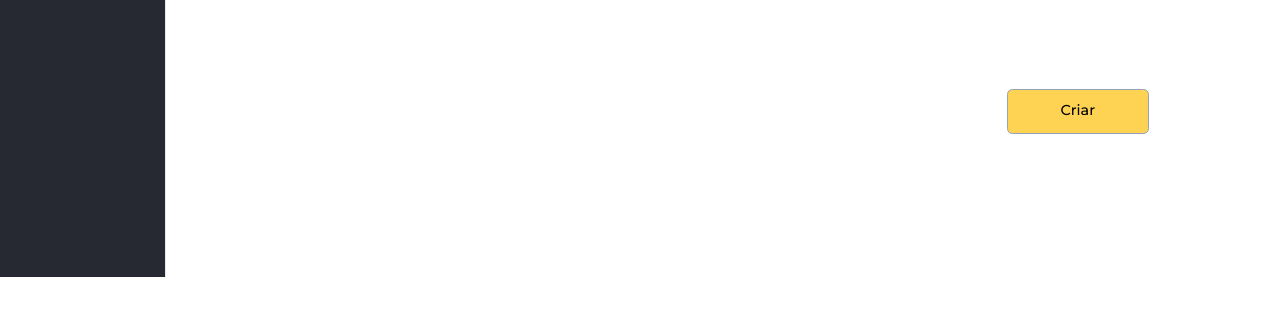
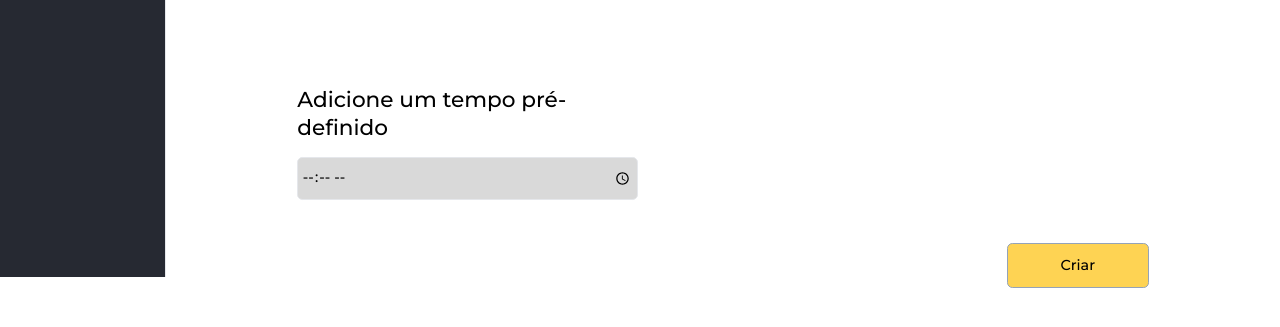
Before and after one commit to gustavohpereira/api_miragegroup_4sem_front, a React (Create React App) app: page /createMeeting in a window 1280 px wide. Shown: the part 523-850 px from the top of the page. Before the commit the page ends 800 px from the top, so only its background shows below. Built offline with nearby package versions, Linux system fonts and the light colour scheme; no server answers; sample sign-in values are in the browser's storage.

Commit message:
Feature/ update meeting style and adding time for the meeting requests

```diff
--- a/src/components/UsersComponents/UserList/userList.jsx
+++ b/src/components/UsersComponents/UserList/userList.jsx
@@ -39,7 +39,7 @@ export default function UserList() {
         <div className="container mx-auto">
             <div className="flex justify-between items-center mb-8">
                 <h1 className="font-bold text-4xl">Usuários</h1>
-                <button className='py-2 px-4 bg-blue-500 text-white rounded hover:bg-blue-600' onClick={registerUser}>Criar novo usuário</button>
+                <button className='py-2 px-4 bg-gray-700 text-white rounded hover:bg-gray-900' onClick={registerUser}>Criar novo usuário</button>
             </div>
 
             <div className="overflow-x-auto">
--- a/src/components/meetingsComponents/NewMeeting/NewMeeting.jsx
+++ b/src/components/meetingsComponents/NewMeeting/NewMeeting.jsx
@@ -217,7 +217,7 @@ export default function NewMeeting() {
               <input
                 type="text"
                 id="meetingName"
-                className="w-full lg:w-full  p-1 border focus:border-black rounded-md bg-[#D9D9D9]"
+                className="w-full lg:w-full h-12 p-1 border focus:border-black rounded-md bg-[#D9D9D9]"
                 onChange={(e) => handleChange(e, "protocol", e.target.value)}
               ></input>
             </div>
@@ -265,7 +265,7 @@ export default function NewMeeting() {
               <input
                 type="datetime-local"
                 id="Data"
-                className="w-full lg:w-full  p-1 border focus:border-black rounded-md bg-[#D9D9D9]"
+                className="w-full lg:w-full h-12 p-1 border focus:border-black rounded-md bg-[#D9D9D9]"
                 onChange={(e) => handleChange(e, "datetime", e.target.value)}
               ></input>
             </div>
@@ -278,7 +278,7 @@ export default function NewMeeting() {
               <input
                 type="text"
                 id="description"
-                className="w-full lg:w-full  p-1 border focus:border-black rounded-md bg-[#D9D9D9]"
+                className="w-full lg:w-full h-12 p-1 border focus:border-black rounded-md bg-[#D9D9D9]"
                 onChange={(e) => handleChange(e, "description", e.target.value)}
               ></input>
             </div>
@@ -293,7 +293,7 @@ export default function NewMeeting() {
               <div className="standardFlex flex-col items-center lg:items-start w-2/5">
                 <label className="text-2xl my-4">Sala Fisica</label>
                 <select
-                  className="w-full lg:w-full  p-1 border focus:border-black rounded-md bg-[#D9D9D9]"
+                  className="w-full lg:w-full h-12 p-1 border focus:border-black rounded-md bg-[#D9D9D9]"
                   onChange={(e) => handleRoomSelection(e.target.value)}
                 >
                   <option value="replacePhysicalRoom">Sala fisica</option>
@@ -315,7 +315,7 @@ export default function NewMeeting() {
               <div className="standardFlex flex-col items-center lg:items-start w-2/5">
                 <label className="text-2xl my-4">Sala Virtual</label>
                 <select
-                  className="w-full lg:w-full  p-1 border focus:border-black rounded-md bg-[#D9D9D9]"
+                  className="w-full lg:w-full h-12 p-1 border focus:border-black rounded-md bg-[#D9D9D9]"
                   onChange={(e) => handleRoomSelection(e.target.value)}
                 >
                   <option value="replaceVirtualRoom">Sala Virtual</option>
@@ -343,7 +343,7 @@ export default function NewMeeting() {
   <div className="standardFlex flex-col items-center lg:items-start w-2/5 min-h-40">
     <label className="text-2xl my-4">Adicionar usuários a reunião</label>
     <select
-      className="w-full lg:w-full p-1 border focus:border-black rounded-md bg-[#D9D9D9]"
+      className="w-full lg:w-full h-12 p-1 border focus:border-black rounded-md bg-[#D9D9D9]"
       onChange={handleUserSelection}
     >
       <option value="">Adicione um novo usuario</option>
@@ -374,7 +374,7 @@ export default function NewMeeting() {
       <input
         type="text"
         id="pautas"
-        className="w-full lg:w-full p-1 border focus:border-black rounded-md bg-[#D9D9D9]"
+        className="w-full lg:w-full h-12 p-1 border focus:border-black rounded-md bg-[#D9D9D9]"
         onChange={(e) => setSinglePauta(e.target.value)}
       />
       <button
@@ -402,14 +402,26 @@ export default function NewMeeting() {
   </div>
 </div>
 
-
-          <div className="mt-8 w-full flex lg:justify-end  ">
+          <div className="">
+            <div className="standardFlex flex-col items-center lg:items-start w-2/5 min-h-40">
+              <label htmlFor="insertTime" className="text-2xl my-4 ">
+                Adicione um tempo pré-definido
+              </label>
+              <input
+                type="time"
+                id="insertTime"
+                className="w-full lg:w-full h-12 p-1 border focus:border-black rounded-md bg-[#D9D9D9]"
+                onChange={(e) => handleChange(e, "protocol", e.target.value)}
+              ></input>
+            </div>
+          <div className="w-full flex lg:justify-end mt-8">
             <button
               type="submit"
               className="bg-[#FED353] transition easy-in-out hover:bg-[#F6A700] p-3 rounded-md border border-slate-400 w-2/12"
             >
               Criar
             </button>
+          </div>
           </div>
 
 
```
